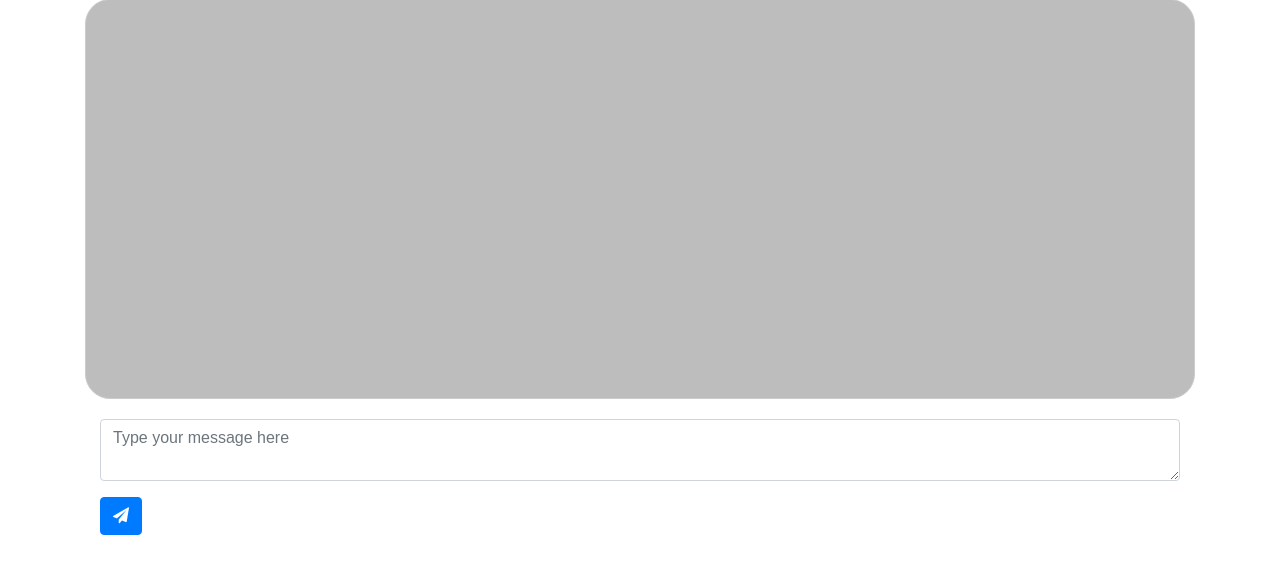
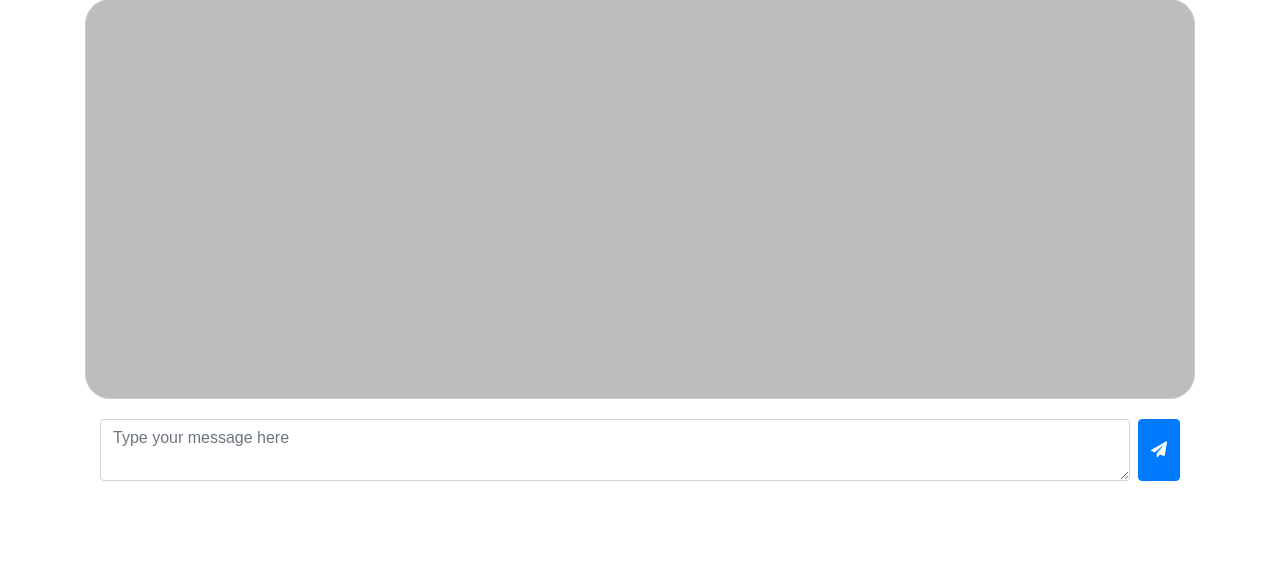
Before and after one commit to yale-cpsc-419-sp23/project-project-group-4, a Python web app: template website/templates/message.html in a window 1280 px wide. Shown: the part 136-710 px from the top of the page. Run offline with Jinja, Linux system fonts and the light colour scheme; the template is opened without the code that fills it: most values are stand-ins (such as "Sample title", 1, 10 or a date in 2020); some libraries are stand-ins or nearby versions.

Commit message:
stylistic changes of plane icon in home page and message page

```diff
--- a/website/app.py
+++ b/website/app.py
@@ -288,8 +288,9 @@ def search_found_objects():
                         <div style="display: flex; justify-content: space-between;">
                             <h5 class="card-title">User: {found_object.founder}</h5>
                             <a style="margin-left: auto;" href="/message/{found_object.founder}" class="card-link">
-                                <i class="fa fa-telegram" aria-hidden="true"></i>
+                                <i class="fa fa-telegram fa-lg" aria-hidden="true"></i>
                             </a>
+
                         </div>
                         <div class="card-image">
                             <img src="../static/images/{found_object.image}" alt="{found_object.description}">
--- a/website/templates/message.html
+++ b/website/templates/message.html
@@ -18,13 +18,23 @@
         {% endif %}
       {% endfor %}
     </div>
-    <div class="container">
+    <!-- <div class="container">
       <form method="POST" action="/message/{{send_to}}" class="needs-validation">
           <div class="form-group">
             <textarea id="message" name="message" class="form-control" placeholder="Type your message here" required></textarea>
           </div>
           <button type="submit" class="btn btn-primary"><i class="fa fa-paper-plane"></i></button>
       </form>
+    </div> -->
+
+    <div class="container">
+      <form method="POST" action="/message/{{send_to}}" class="needs-validation">
+          <div class="form-group d-flex">
+            <textarea id="message" name="message" class="form-control mr-2" placeholder="Type your message here" required></textarea>
+            <button type="submit" class="btn btn-primary"><i class="fa fa-paper-plane"></i></button>
+          </div>
+      </form>
     </div>
+
   </div>
 {% endblock %}
```
Also changed, not shown: website/templates/post.html (+10 -0 lines).
